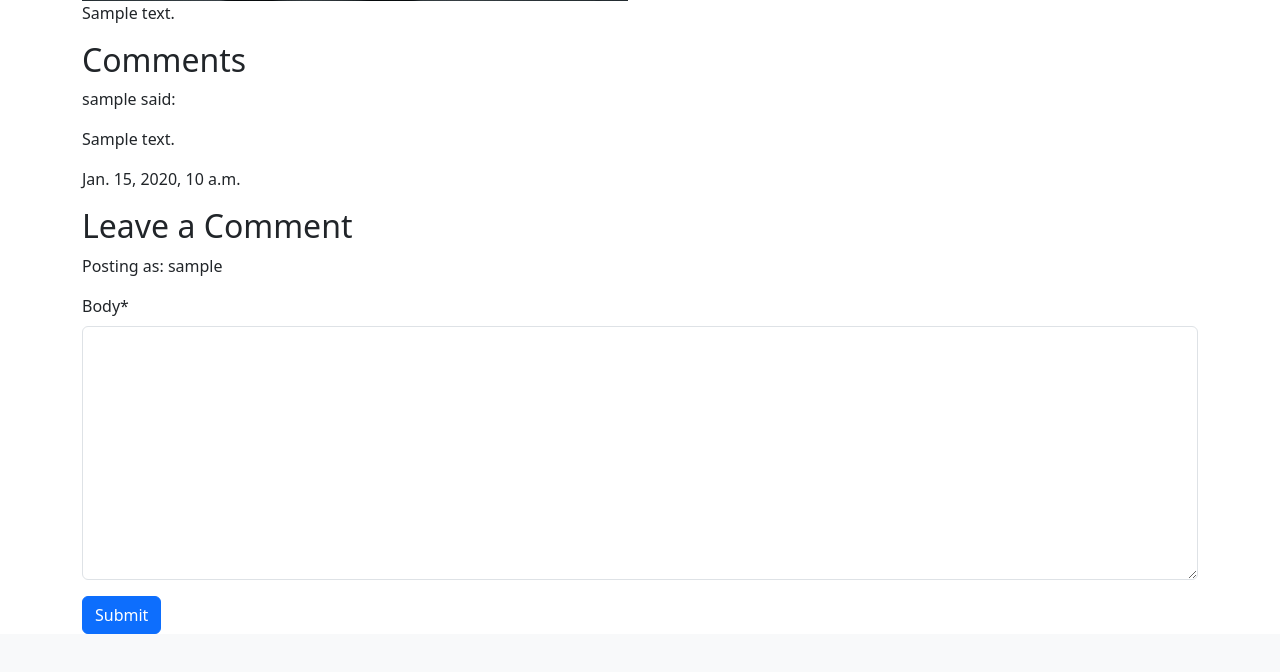
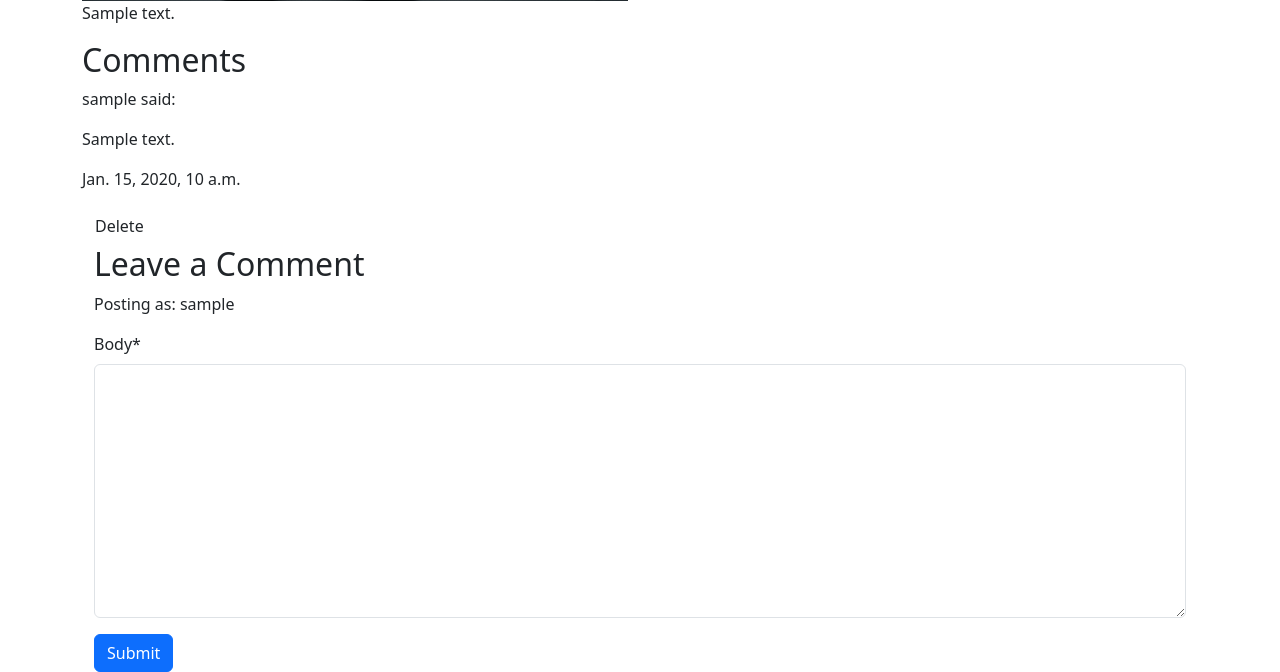
Before and after one commit to Rob-C-89/prochef-recipes, a Django app: a page that uses templates/base.html in a window 1280 px wide. Shown: the part 601-1273 px from the top of the page. Before the commit the page ends 1235 px from the top, so only its background shows below. Run offline with Django 5.2, Linux system fonts and the light colour scheme; a user stored in the database is signed in; tables that the repository leaves empty hold one stand-in row (values such as "Sample post"); some libraries are stand-ins or nearby versions.

Commit message:
Create Delete Comment view, URL, and edit templates. Create comments.js file

```diff
--- a/blog/templates/blog/post_detail.html
+++ b/blog/templates/blog/post_detail.html
@@ -3,16 +3,24 @@
 {% load static %}
 {% load crispy_forms_tags %}
 
-
 <div class="container">
   <div class="row">
     <div class="col col-md-6">
-            <img src="{% static 'images/default.png' %}" class="detail-image" alt="default image">
+      <img
+        src="{% static 'images/default.png' %}"
+        class="detail-image"
+        alt="default image"
+      />
     </div>
     <div class="col col-md-6">
       <h1 class="post-title">{{ post.title }}</h1>
       <p class="post-summary">{{ post.summary }}</p>
-            <p class="post-author">Posted by <a href="{% url 'view_profile' post.author.username %}">{{ post.author }}</a></p>
+      <p class="post-author">
+        Posted by
+        <a href="{% url 'view_profile' post.author.username %}"
+          >{{ post.author }}</a
+        >
+      </p>
     </div>
   </div>
 </div>
@@ -31,8 +39,15 @@
       {% for comment in comments %}
       <div class="comment">
         <p class="comment-author">{{ comment.author.username }} said:</p>
-                    <p class="comment-content">{{ comment.body }}</p>
+        <p id="comment{{ comment.id }}" class="comment-content">
+          {{ comment.body }}
+        </p>
         <p class="comment-date">{{ comment.created_on }}</p>
+        <!-- Delete button for logged in author of comment -->
+        {% if user.is_authenticated and comment.author == user %}
+        <button class="btn btn-delete" comment_id="{{ comment.id }}">Delete</button>
+        {% endif %}
+      </div>
       {% endfor %}
     </div>
   </div>
@@ -42,12 +57,12 @@
     <div class="row">
       <div class="col">
         <h2>Leave a Comment</h2>
-            <p> Posting as: {{ user.username }}</p>
+        <p>Posting as: {{ user.username }}</p>
         <form id="comment-form" method="post">
-                {% csrf_token %}
-                {{ comment_form|crispy }}
-
-                <button type="submit" class="btn btn-primary">Submit</button>
+          {% csrf_token %} {{ comment_form|crispy }}
+          <button type="submit" class="btn btn-primary">
+            Submit
+          </button>
         </form>
       </div>
     </div>
@@ -56,10 +71,36 @@
   <div class="container">
     <div class="row">
       <div class="col">
-            <p><a href="{% url 'account_login' %}">Log in</a> to leave a comment.</p>
+        <p>
+          <a href="{% url 'account_login' %}">Log in</a> to leave a comment.
+        </p>
       </div>
     </div>
   </div>
   {% endif %}
 
+  <!-- Modal for delete confirmation -->
+  <div class="modal" id="deleteModal" tabindex="-1" aria-labelledby="deleteModalLabel" aria-hidden="true">
+  <div class="modal-dialog">
+    <div class="modal-content">
+      <div class="modal-header">
+        <h5 class="modal-title" id="deleteModalLabel">Delete Comment</h5>
+        <button type="button" class="btn-close" data-bs-dismiss="modal" aria-label="Close"></button>
+      </div>
+      <div class="modal-body">
+        <p>Are you sure you want to delete this comment?</p>
+      </div>
+      <div class="modal-footer">
+        <button type="button" class="btn btn-secondary" data-bs-dismiss="modal">Close</button>
+        <a id="deleteConfirm" href="#" class="btn
+          btn-danger">Delete</a>
+        </div>
+    </div>
+  </div>
+</div>
+
 {% endblock content %}
+
+{% block extras %}
+<script src="{% static 'js/comments.js' %}"></script>
+{% endblock %}
--- a/blog/urls.py
+++ b/blog/urls.py
@@ -4,4 +4,6 @@ from django.urls import path
 urlpatterns = [
     path('', views.PostList.as_view(), name='home'),
     path('<slug:slug>/', views.post_detail, name='post_detail'),
+    path('<slug:slug>/delete_comment/<int:comment_id>/',
+         views.delete_comment, name='delete_comment'),
 ]
--- a/blog/views.py
+++ b/blog/views.py
@@ -1,6 +1,9 @@
-from django.shortcuts import render, get_object_or_404, redirect
+from django.shortcuts import render, get_object_or_404, redirect, reverse
 from django.views import generic
+from django.contrib import messages
+from django.http import HttpResponseRedirect
 from .models import RecipePost, Comment
+from django.contrib.auth.decorators import login_required
 from .forms import CommentForm
 
 
@@ -37,3 +40,19 @@ def post_detail(request, slug):
             "comment_form": comment_form,
         },
     )
+
+# Delete comment as logged in user.
+@login_required
+def delete_comment(request, slug, comment_id):
+    """ Delete a comment if the logged in user is the author of the comment."""
+    queryset = RecipePost.objects.all()
+    post = get_object_or_404(queryset, slug=slug)
+    comment = get_object_or_404(Comment, pk=comment_id)
+
+    if comment.author == request.user:
+        comment.delete()
+        messages.add_message(request, messages.SUCCESS, "Comment deleted successfully.")
+    else:
+        messages.add_message(request, messages.ERROR, "You do not have permission to delete this comment.")
+
+    return HttpResponseRedirect(reverse('post_detail', args=[slug]))
--- /dev/null
+++ b/static/js/comments.js
@@ -0,0 +1,11 @@
+const deleteModal = new bootstrap.Modal(document.getElementById("deleteModal"));
+const deleteButtons = document.getElementsByClassName("btn-delete");
+const deleteConfirm = document.getElementById("deleteConfirm");
+
+for (let button of deleteButtons) {
+  button.addEventListener("click", (e) => {
+    let commentId = e.target.getAttribute("comment_id");
+    deleteConfirm.href = `delete_comment/${commentId}`;
+    deleteModal.show();
+  });
+}
--- a/templates/base.html
+++ b/templates/base.html
@@ -90,5 +90,14 @@
     </main>
     <!-- Footer-->
     <footer class="footer"></footer>
+    <!-- Bootstrap JS -->
+    <script src="https://cdn.jsdelivr.net/npm/@popperjs/core@2.11.6/dist/umd/popper.min.js"
+    integrity="sha384-oBqDVmMz9ATKxIep9tiCxS/Z9fNfEXiDAYTujMAeBAsjFuCZSmKbSSUnQlmh/jp3"
+    crossorigin="anonymous"></script>
+    <script src="https://cdn.jsdelivr.net/npm/bootstrap@5.2.3/dist/js/bootstrap.min.js"
+    integrity="sha384-cuYeSxntonz0PPNlHhBs68uyIAVpIIOZZ5JqeqvYYIcEL727kskC66kF92t6Xl2V"
+    crossorigin="anonymous"></script>
+    {% block extras %}
+    {% endblock %}
   </body>
 </html>
```
Lines whose indentation alone changed are shown as unchanged.
